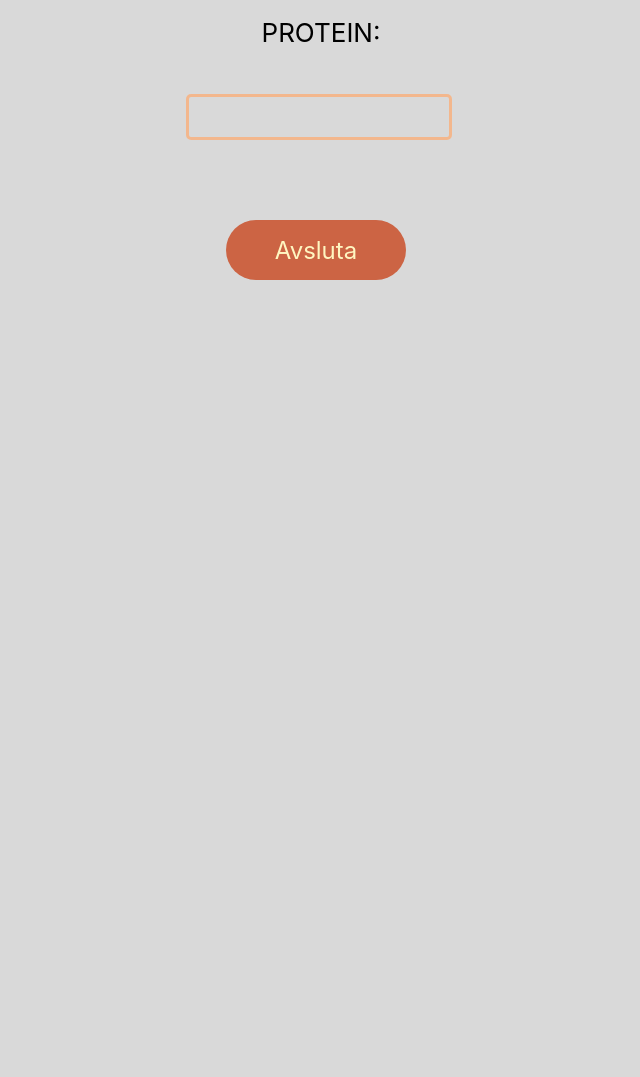
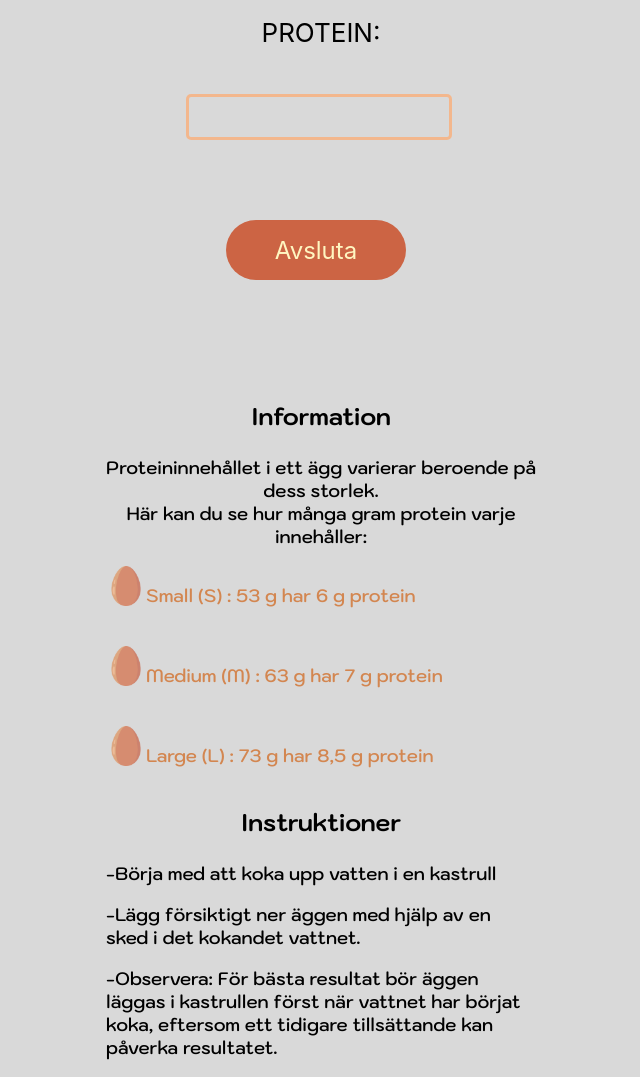
Before and after one commit to KatesPortfolio/eggtimer, a plain HTML site: page index.html in a window 1280 px wide. Shown: the part 1815-2892 px from the top of the page, without its empty margins (319-959 px from the left). Before the commit the page ends 2115 px from the top, so only its background shows below. Drawn offline with Linux system fonts and the light colour scheme; a web font is replaced by a local one.

Commit message:
information and instruction page done with css and html

```diff
--- a/index.html
+++ b/index.html
@@ -86,6 +86,35 @@
         <div class="finished-section">
 
         </div>
+        <div class="information-section">
+            <h3 class="title-information">Information</h3>
+            <p class="information-text" >Proteininnehållet i ett ägg varierar beroende på dess storlek. <br>
+              Här kan du se hur många gram protein varje innehåller:</p>
+<div class="information-egg-section">
+    <div class="egg-information">
+        <img class="egg-info-image"  src="./assets/image/egg.png">
+        <p class="egg-text">Small (S) : 53 g har 6 g protein</p>
+    </div>
+    <div class="egg-information">
+        <img class="egg-info-image"src="./assets/image/egg.png">
+        <p class="egg-text">Medium (M) : 63 g har 7 g protein</p>
+    </div>
+    <div class="egg-information">
+        <img class="egg-info-image" src="./assets/image/egg.png">
+        <p class="egg-text" >Large (L) : 73 g har 8,5 g protein</p>
+    </div>
+</div>
+            <h3 class="title-information">Instruktioner</h3>
+            <p class="instructions">-Börja med att koka upp vatten i en kastrull</p>
+            <p class="instructions">-Lägg försiktigt ner äggen med hjälp av en sked i det kokandet vattnet.</p>
+            <p class="instructions">-Observera: För bästa resultat
+bör äggen läggas i kastrullen först
+när vattnet har börjat koka,
+eftersom ett tidigare
+tillsättande kan påverka resultatet.</p>
+
+
+        </div>
     </body>
     </main>
 </html>
--- a/style.css
+++ b/style.css
@@ -402,3 +402,46 @@ h1 {
 #start-button:hover {
   filter: drop-shadow(0 8px 10px rgba(0, 0, 0, 0.3));
 }
+
+/*---------------INFORMATION-SECTION---------------------*/
+
+.information-section {
+  margin-top: 100px;
+}
+
+.title-information {
+  margin-top: 20px;
+  font-family: kodchasan-bold;
+  text-align: center;
+  font-size: 24px;
+}
+
+.information-text {
+  font-family: kodchasan-semibold;
+  text-align: center;
+  font-size: 18px;
+}
+
+.egg-information {
+  display: flex;
+  margin-bottom: 20px;
+}
+
+.egg-info-image {
+  width: 40px;
+  height: 40px;
+  margin-bottom: 20px;
+}
+
+.egg-text {
+  font-family: kodchasan-semibold;
+  text-align: center;
+  font-size: 18px;
+  color: var(--instructions-textcolor);
+}
+
+.instructions {
+  font-family: kodchasan-semibold;
+  text-align: left;
+  font-size: 18px;
+}
```
